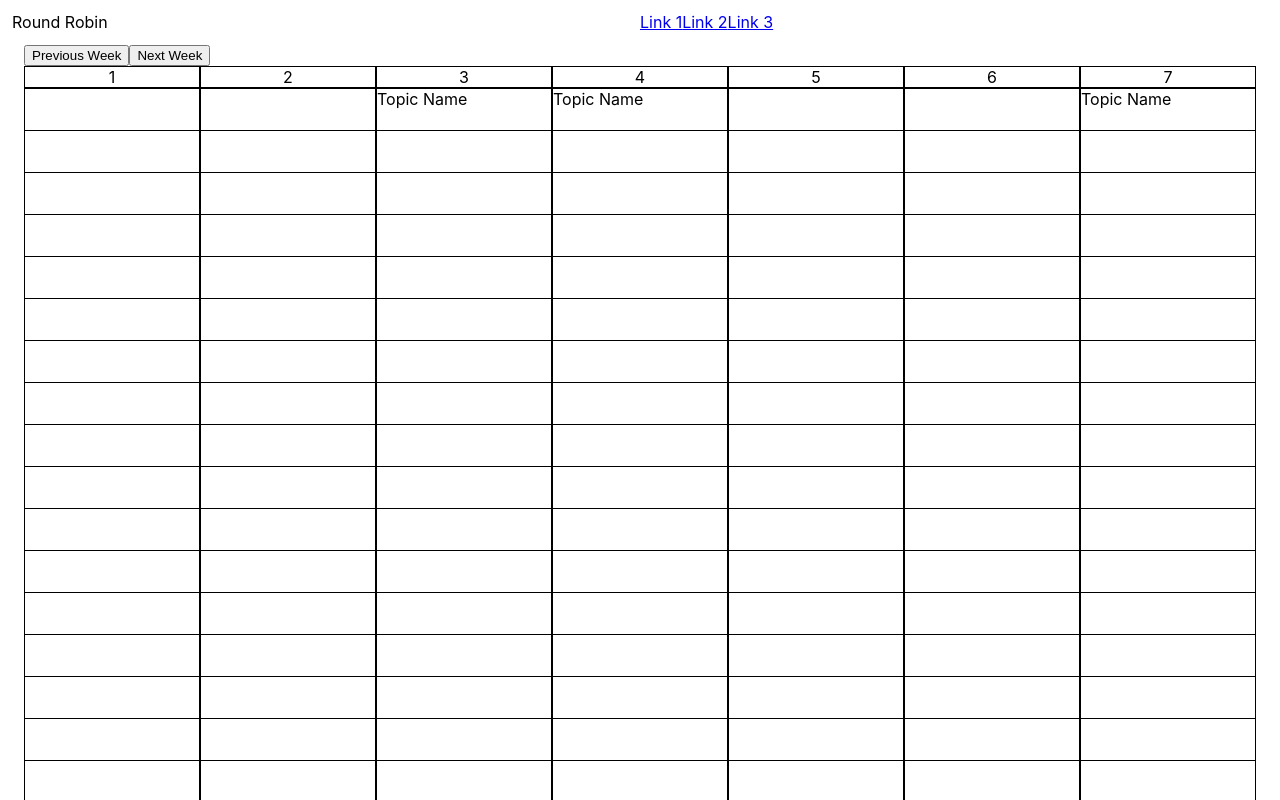
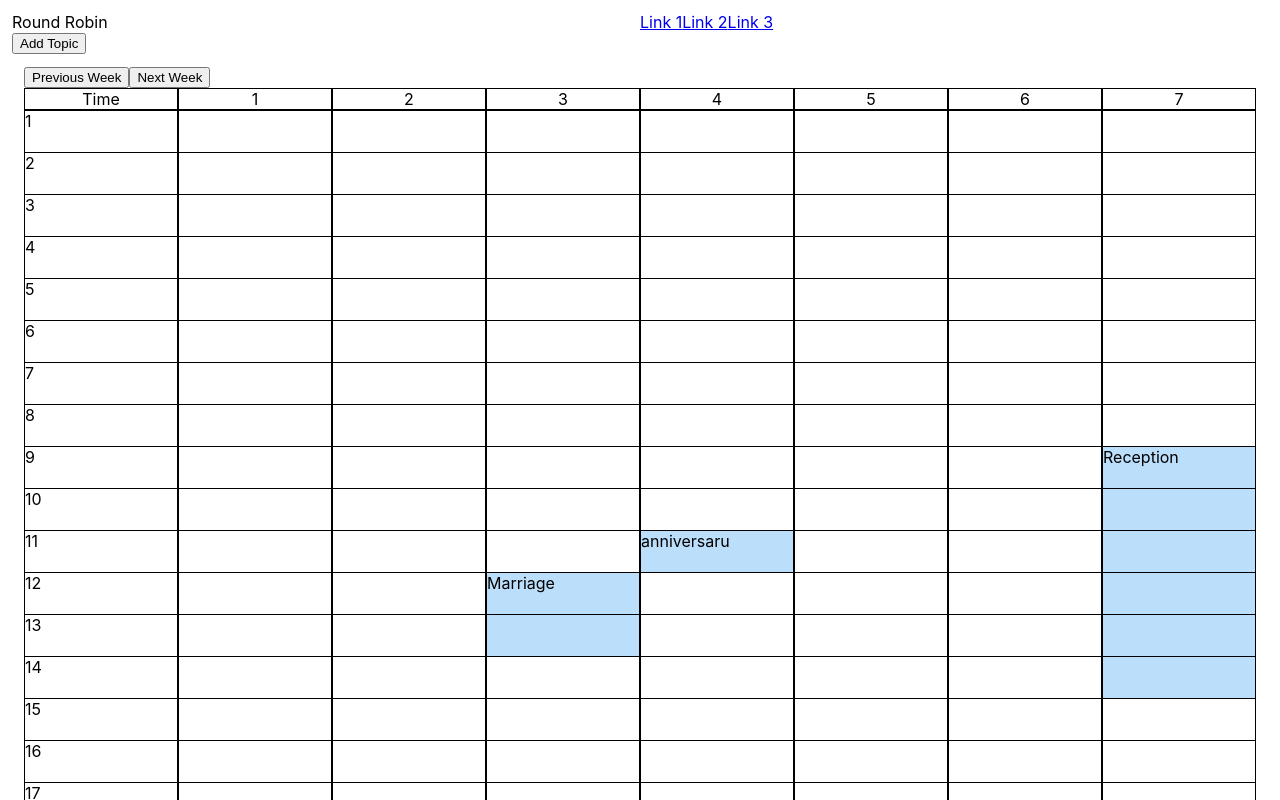
Before and after one commit to dikamjit-borah/Round-Robin-Frontend, a React (Create React App) app: page / in a window 1280 px wide. Shown: the top 800 px of the page. Built offline with nearby package versions, Linux system fonts and the light colour scheme; no server answers.

Commit message:
set the static data for weekview

```diff
--- a/package.json
+++ b/package.json
@@ -6,6 +6,7 @@
     "@testing-library/jest-dom": "^5.11.4",
     "@testing-library/react": "^11.1.0",
     "@testing-library/user-event": "^12.1.10",
+    "axios": "^0.21.1",
     "react": "^17.0.2",
     "react-dom": "^17.0.2",
     "react-modal": "^3.14.3",
--- a/src/App.js
+++ b/src/App.js
@@ -1,14 +1,37 @@
+import { React, useState, useEffect } from "react";
 import './App.scss';
-
+import Modal from "react-modal";
+import AddTopicComponent from "./components/AddTopicComponent/AddTopicComponent";
 import WeekComponent from './components/WeekComponent/WeekComponent';
 import NavigationBarComponent from './components/NavigationBarComponent/NavigationBarComponent';
 
 function App() {
+  const [modalIsOpen, setModalIsOpen] = useState(false);
+
+  const openModal = () =>{
+    setModalIsOpen(true)
+  }
   return (
+
+
     <div className="App">
+
       <NavigationBarComponent></NavigationBarComponent>
+
+      <button onClick={openModal}>Add Topic</button>
+      <Modal
+        isOpen={modalIsOpen}
+        onRequestClose={() => {
+          setModalIsOpen(false);
+        }}
+        shouldCloseOnOverlayClick={true}
+      >
+        <AddTopicComponent startingTime={0}></AddTopicComponent>
+      </Modal>
       <div className="AppChild app-right">
        <WeekComponent></WeekComponent>
+
+
       </div>
     </div>
   );
--- a/src/components/WeekComponent/WeekComponent.jsx
+++ b/src/components/WeekComponent/WeekComponent.jsx
@@ -2,38 +2,45 @@ import { React, useState, useEffect } from "react";
 import "./WeekComponent.scss";
 import Modal from "react-modal";
 import AddTopicComponent from "../AddTopicComponent/AddTopicComponent";
+import axios from 'axios';
+
 
 function WeekComponent() {
+
+  const BASE_URL = "http://localhost:8080"
+
   const [ids, setIds] = useState([1, 2, 3, 4, 5, 6, 7]);
   const [weekCount, setWeekCount] = useState(1);
+  const [modalIsOpen, setModalIsOpen] = useState(false);
+
   let data = [
     {
       schedule_id: 1,
-      scheduled_topic: "Topic Name",
+      scheduled_topic: "Marriage",
       scheduled_date: "3",
-      scheduled_start_time: "12:10",
-      scheduled_end_time: "14:10",
+      scheduled_start_time: "12",
+      scheduled_end_time: "14",
     },
     {
       schedule_id: 2,
-      scheduled_topic: "Topic Name",
+      scheduled_topic: "anniversaru",
       scheduled_date: "4",
-      scheduled_start_time: "11:00",
-      scheduled_end_time: "12:00",
+      scheduled_start_time: "11",
+      scheduled_end_time: "12",
     },
     {
       schedule_id: 3,
-      scheduled_topic: "Topic Name",
+      scheduled_topic: "Reception",
       scheduled_date: "7",
-      scheduled_start_time: "09:10",
-      scheduled_end_time: "15:10",
+      scheduled_start_time: "9",
+      scheduled_end_time: "15",
     },
     {
       schedule_id: 5,
-      scheduled_topic: "mmmm Name",
+      scheduled_topic: "Pokor",
       scheduled_date: "12",
-      scheduled_start_time: "09:10",
-      scheduled_end_time: "15:10",
+      scheduled_start_time: "12",
+      scheduled_end_time: "15",
     },
   ];
 
@@ -52,13 +59,58 @@ function WeekComponent() {
   };
 
   const setData = () => {
+
+    axios.get(`${BASE_URL}/api/week_view`, {
+      params: {
+        teacher_id:"1624461442478",
+        week_start_date: '2021-02-01',
+        week_end_date: '2021-02-07'
+      }
+    })
+    .then(function (response) {
+      console.log(response);
+    })
+
+
     let colId = [];
+    let marginTop = [];
     for (let i = 0; i < data.length; i++) {
       colId.push(data[i]["scheduled_date"]);
+      marginTop.push(parseInt(data[i]["scheduled_start_time"] - 1)*42)
     }
+
+    console.log(marginTop);
+
+    for(let i = 0; i<24; i++)
+    {
+      let x = document.getElementById("time-column");
+      let y = `<div style="margin-top:${(marginTop[i])}px">${i+1}`
+    }
+
+    let timeColumnId = document.getElementById("time-column")
+    let timeColumnContent = ""
+
+    let j = 0
+    for(let i = 0; i<24; i++)
+    {
+
+       timeColumnContent += `<p style="position:absolute;margin-top:${(j)}px">${i+1}</p>`
+       j+=42
+
+    }
+
+
+
+    if (timeColumnId) timeColumnId.innerHTML = timeColumnContent ;
+
+
     for (let i = 0; i < colId.length; i++) {
       let x = document.getElementById(colId[i]);
-      if (x) x.innerHTML = data[i]["scheduled_topic"];
+
+      let duration = parseInt(data[i]["scheduled_end_time"]) - parseInt(data[i]["scheduled_start_time"])
+      console.log(duration);
+      let y = `<div style="margin-top:${marginTop[i]}px; background-color:#bbdefb; height:${duration*42}px">${data[i]["scheduled_topic"]}</div>`
+      if (x) x.innerHTML = y ;
     }
   };
   const handleAllHr = () => {
@@ -91,7 +143,7 @@ function WeekComponent() {
     }
   };
 
-  const [modalIsOpen, setModalIsOpen] = useState(false);
+
 
   const handleDayOne = (event) => {
     timeBasedOnClientY(event.pageY);
@@ -170,18 +222,27 @@ function WeekComponent() {
         <AddTopicComponent startingTime={startingTime}></AddTopicComponent>
       </Modal>
       <div className="calender-heading">
-        <div className="calender-header">1</div>
-        <div className="calender-header">2</div>
-        <div className="calender-header">3</div>
-        <div className="calender-header">4</div>
-        <div className="calender-header">5</div>
-        <div className="calender-header">6</div>
-        <div className="calender-header">7</div>
+      <div className="calender-header">Time</div>
+        <div className="calender-header">{ids[0]}</div>
+        <div className="calender-header">{ids[1]}</div>
+        <div className="calender-header">{ids[2]}</div>
+        <div className="calender-header">{ids[3]}</div>
+        <div className="calender-header">{ids[4]}</div>
+        <div className="calender-header">{ids[5]}</div>
+        <div className="calender-header">{ids[6]}</div>
       </div>
 
       {handleAllHr()}
 
       <div className="calender-columns">
+
+
+      <div
+          className="calender-column"
+          id="time-column"
+
+        ></div>
+
         <div
           className="calender-column"
           id={ids[0]}
```
Also changed, not shown: 1 other file (tests, documents, lock files or other folders).
